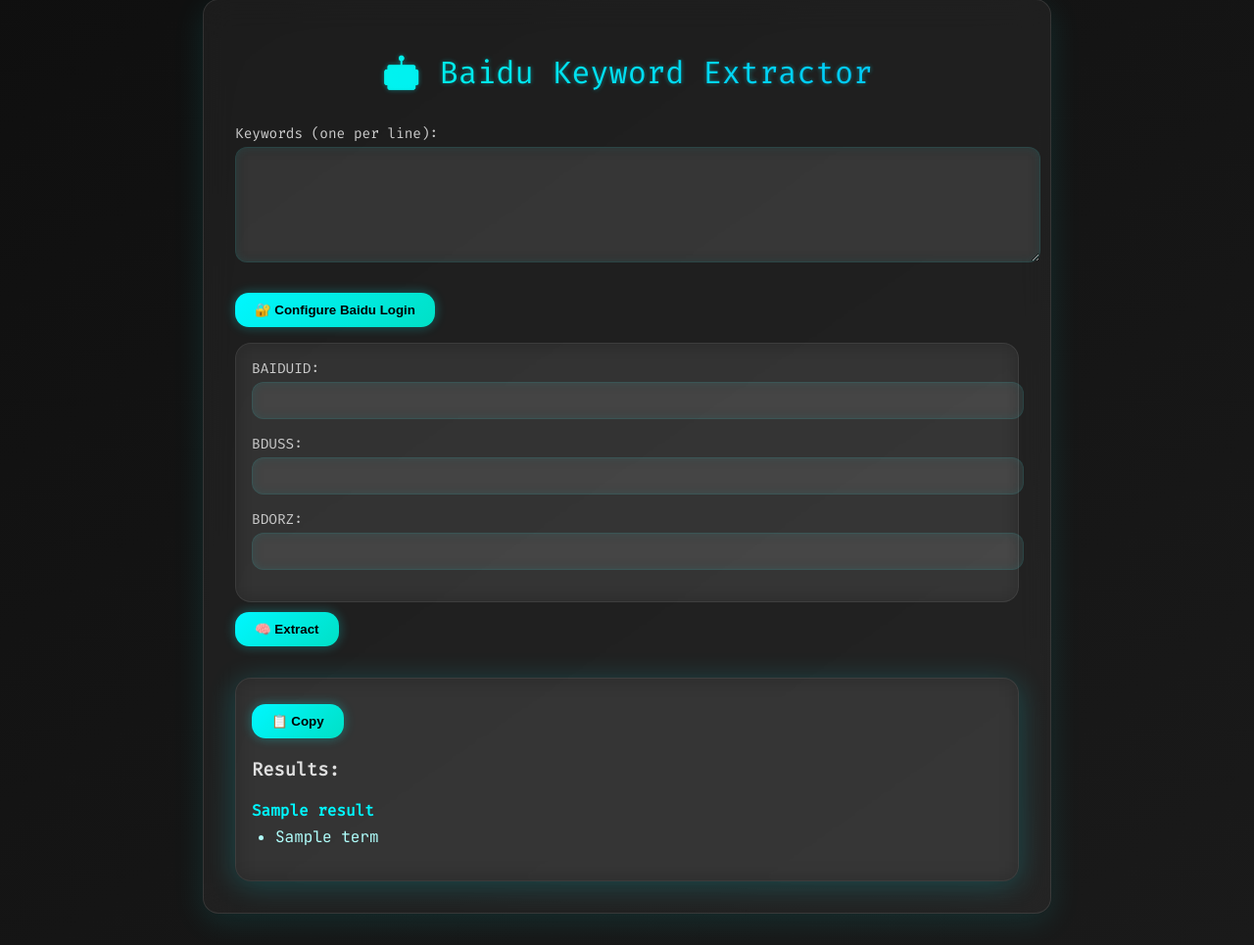
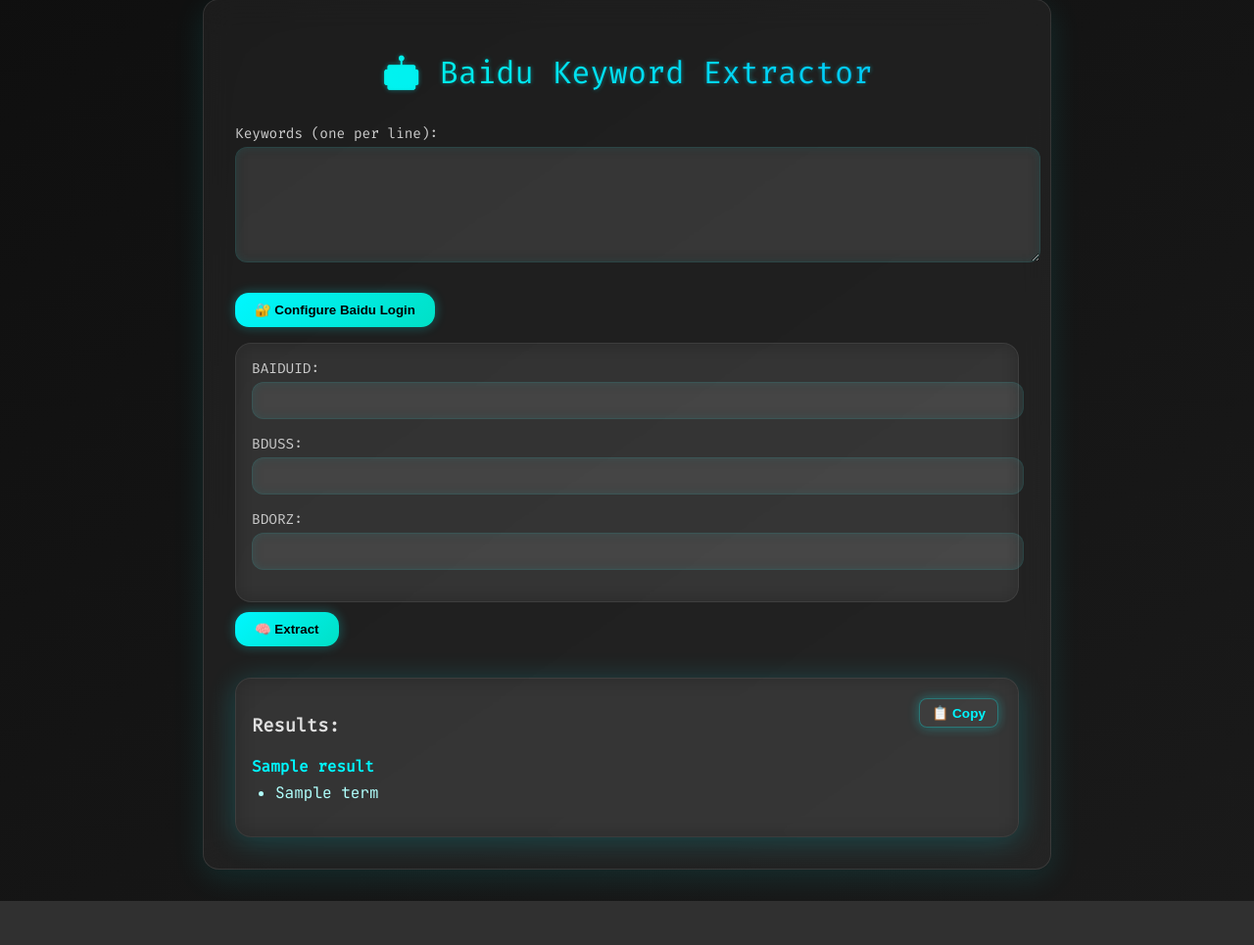
Before and after one commit to monyratha/baidu-keyword-tool-flask, a Flask app: template templates/index.html in a window 1280 px wide. Shown: the part 33-998 px from the top of the page at 98% size. After the commit the page ends 953 px from the top, so only its background shows below. Run offline with Flask 3, Linux system fonts and the light colour scheme; the template is opened without the code that fills it: most values are stand-ins (such as "Sample title", 1, 10 or a date in 2020).

Commit message:
style: enhance copy button UI

```diff
--- a/static/style.css
+++ b/static/style.css
@@ -191,24 +191,28 @@
     color: #b0fefb;
 }
 
+.copy-btn {
+    background: rgba(255, 255, 255, 0.04);
+    border: 1px solid rgba(0, 255, 255, 0.3);
+    color: #00f7ff;
+    padding: 6px 12px;
+    font-size: 0.85rem;
+    border-radius: 8px;
+    transition: all 0.2s ease;
+}
+
+.copy-btn:hover {
+    background: rgba(0, 255, 255, 0.1);
+    box-shadow: 0 0 10px rgba(0, 255, 255, 0.4);
+}
+
 .copy-btn.float-copy {
     position: absolute;
     right: 20px;
     top: 10px;
-    background: rgba(255, 255, 255, 0.04);
-    border: 1px solid rgba(0, 255, 255, 0.3);
-    color: #00f7ff;
-    padding: 6px 12px;
-    font-size: 0.8rem;
-    border-radius: 8px;
     z-index: 10;
-    transition: all 0.2s ease;
 }
 
-.copy-btn.float-copy:hover {
-    background: rgba(0, 255, 255, 0.1);
-    box-shadow: 0 0 10px rgba(0, 255, 255, 0.4);
-}
 
 .term {
     margin-left: 1rem;
--- a/templates/index.html
+++ b/templates/index.html
@@ -44,7 +44,7 @@
 
     {% if results %}
     <div class="result-container" id="result-text">
-        <button class="copy-btn" onclick="copyResults()">📋 Copy</button>
+        <button class="copy-btn float-copy" onclick="copyResults()" aria-label="Copy results">📋 Copy</button>
         <h3>Results:</h3>
         {% for kw, terms in results %}
         <div class="result-block">
```
